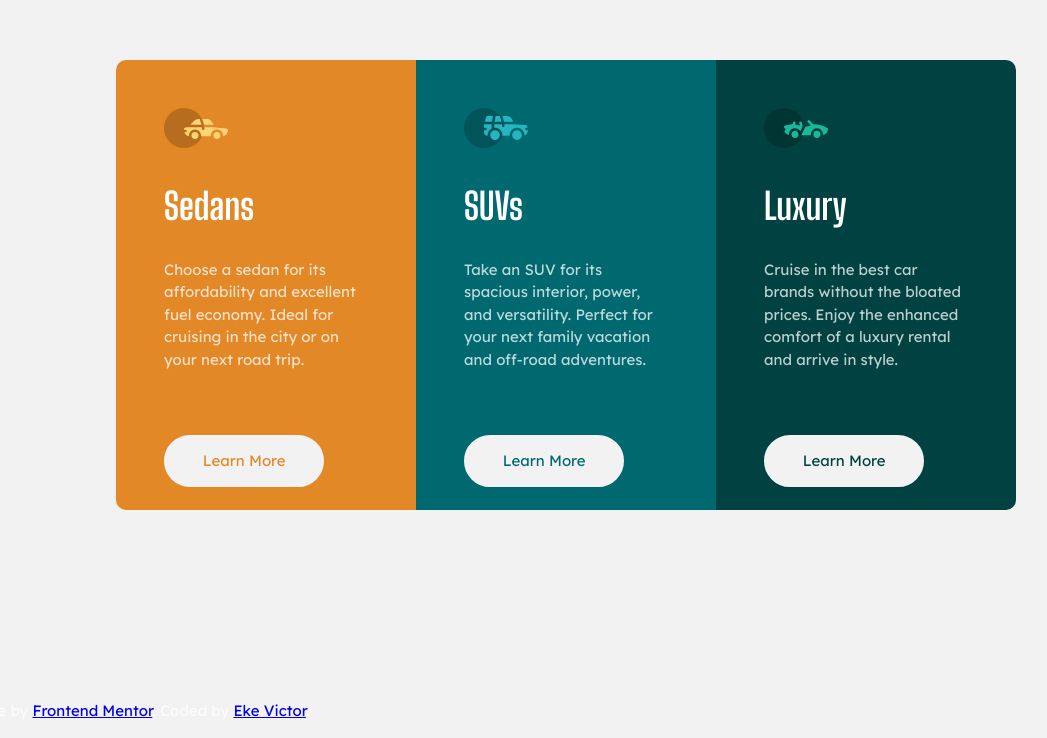
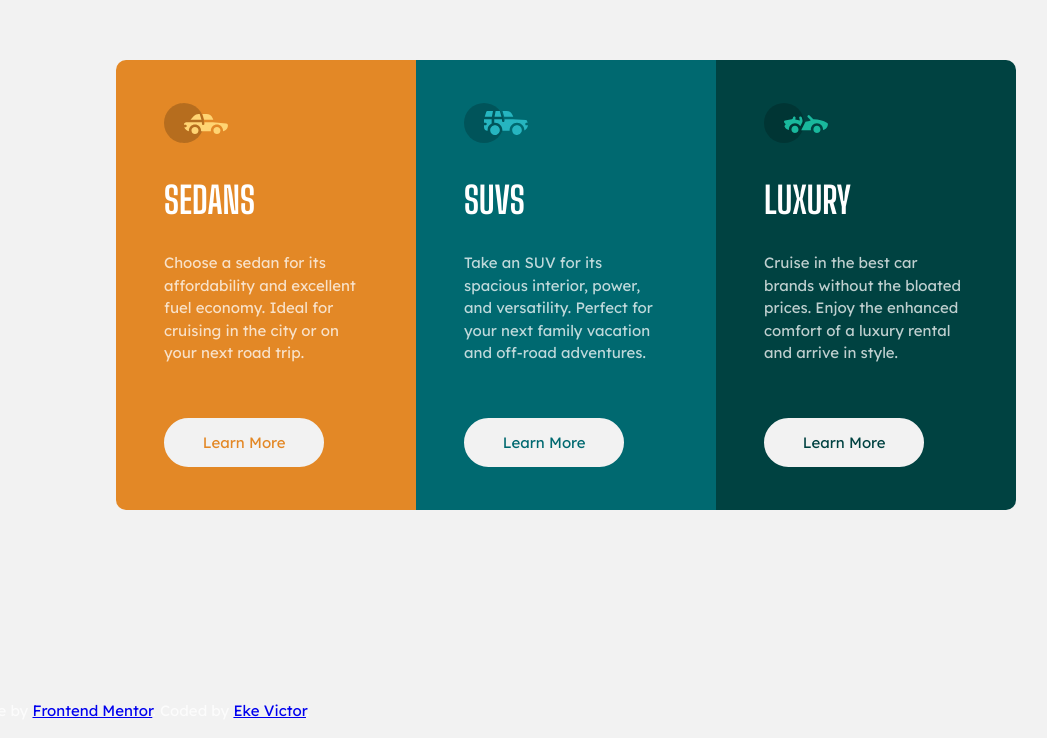
Before and after one commit to Evavic44/3-column-preview-card-component, a plain HTML site: page index.html in a window 1280 px wide. Shown: the part 123-861 px from the top of the page, without its empty margins (74-1121 px from the left). Drawn offline with Linux system fonts and the light colour scheme.

Commit message:
Align card content

```diff
--- a/css/style.css
+++ b/css/style.css
@@ -45,7 +45,7 @@ p {
    display: inline-block;
    text-decoration: none;
    background-color: var(--primary-color);
-   padding: 0.9rem 2.3rem;
+   padding: 0.8rem 2.3rem;
    border: 2px solid var(--primary-color);
    border-radius: 30px;
    transition: all 0.3s ease-in-out;
@@ -58,7 +58,11 @@ p {
 }
 
 .cards {
-   padding: 3rem 3rem 1rem;
+   display: flex;
+   flex-direction: column;
+   align-items: flex-start;
+   justify-content: space-around;
+   padding: 1.5rem 3rem;
 }
 
 /* Card One */
@@ -81,5 +85,12 @@ p {
 }
 
 .content {
-   margin: 2rem 0 4rem;
+   /* padding: -1rem 0; */
 }
+
+/* Responsiveness */
+@media(max-width: 790px) {
+   body {
+      background: red;
+   }
+}
--- a/css/utilities.css
+++ b/css/utilities.css
@@ -8,14 +8,3 @@
 .text-color-3 {
    color: var(--color-3);
 }
-
-/* Background color */
-.bg-color-1 {
-   background: var(--color-1);
-}
-.bg-color-2 {
-   background: var(--color-2);
-}
-.bg-color-3 {
-   background: var(--color-3);
-}
--- a/index.html
+++ b/index.html
@@ -12,27 +12,27 @@
    <main>
       <div class="container">
          <section class="cards">
-            <img src="./images/icon-sedans.svg" alt="Sedan icon">
             <div class="content">
-               <h1>Sedans</h1>
+               <img src="./images/icon-sedans.svg" alt="Sedan icon">
+               <h1>SEDANS</h1>
                <p>Choose a sedan for its affordability and excellent fuel economy. Ideal for cruising in the city or on your next road trip.</p>
             </div>
             <a href="#" class="btn text-color-1">Learn More</a>
          </section>
 
          <section class="cards">
-            <img src="./images/icon-suvs.svg" alt="SUV icon">
             <div class="content">
-               <h1>SUVs</h1>
+               <img src="./images/icon-suvs.svg" alt="SUV icon">
+               <h1>SUVS</h1>
                <p>Take an SUV for its spacious interior, power, and versatility. Perfect for your next family vacation and off-road adventures.</p>
             </div>
             <a href="#" class="btn text-color-2">Learn More</a>
          </section>
 
          <section class="cards">
-            <img src="./images/icon-luxury.svg" alt="Luxury icon">
             <div class="content">
-               <h1>Luxury</h1>
+               <img src="./images/icon-luxury.svg" alt="Luxury icon">
+               <h1>LUXURY</h1>
                <p>Cruise in the best car brands without the bloated prices. Enjoy the enhanced comfort of a luxury
                rental and arrive in style.</p>
             </div>
```
